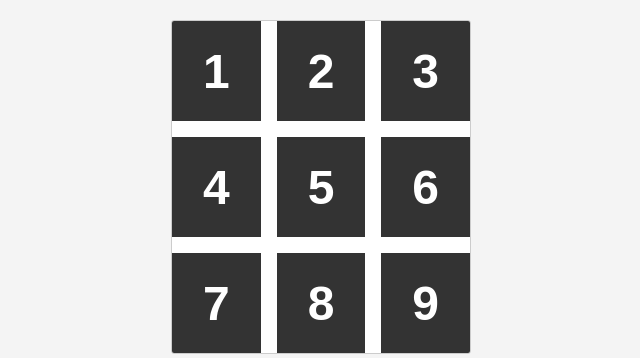
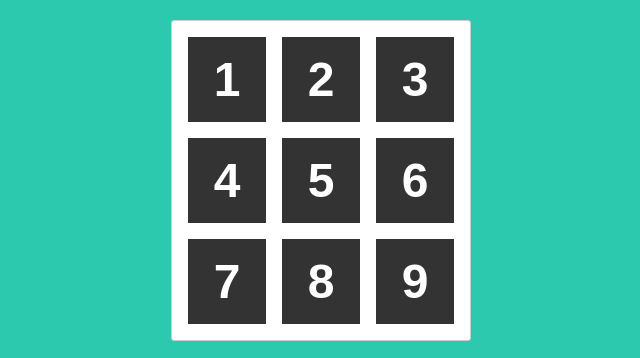
Before and after one commit to ThomasAurelius/tic-tac-toe, a plain HTML site: page index.html in a window 1280 px wide. Shown: the top 358 px of the page, without its empty margins (319-959 px from the left). Drawn offline with Linux system fonts and the light colour scheme.

Commit message:
updated height of .btn

```diff
--- a/styles.css
+++ b/styles.css
@@ -7,7 +7,7 @@ body {
    font-size: 16px;
    line-height: 1.5;
    color: #333;
-   background: #f4f4f4;
+   background: #2dc9af;
    text-align: center;
 }
 
@@ -15,6 +15,7 @@ body {
    display: grid;
    grid-template-columns: repeat(3, 1fr);
    gap: 1rem;
+   padding: 1rem;
    width: 100%;
    max-width: 300px;
    margin: 20px auto;
@@ -29,7 +30,7 @@ body {
    align-items: center;
    justify-content: center;
    width: 100%;
-   height: 100px;
+   height: 85px;
    font-size: 3rem;
    font-weight: bold;
    color: #fff;
```
